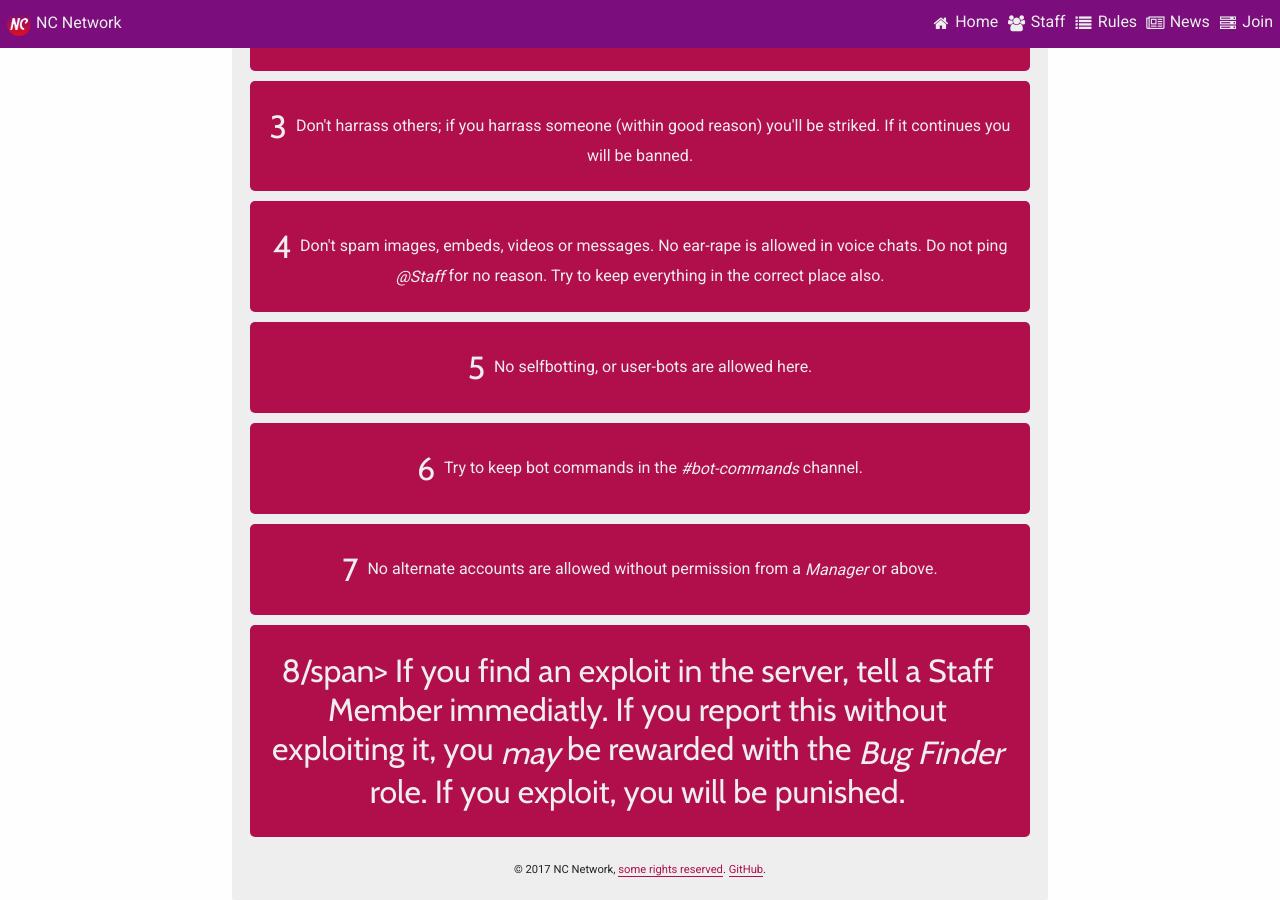
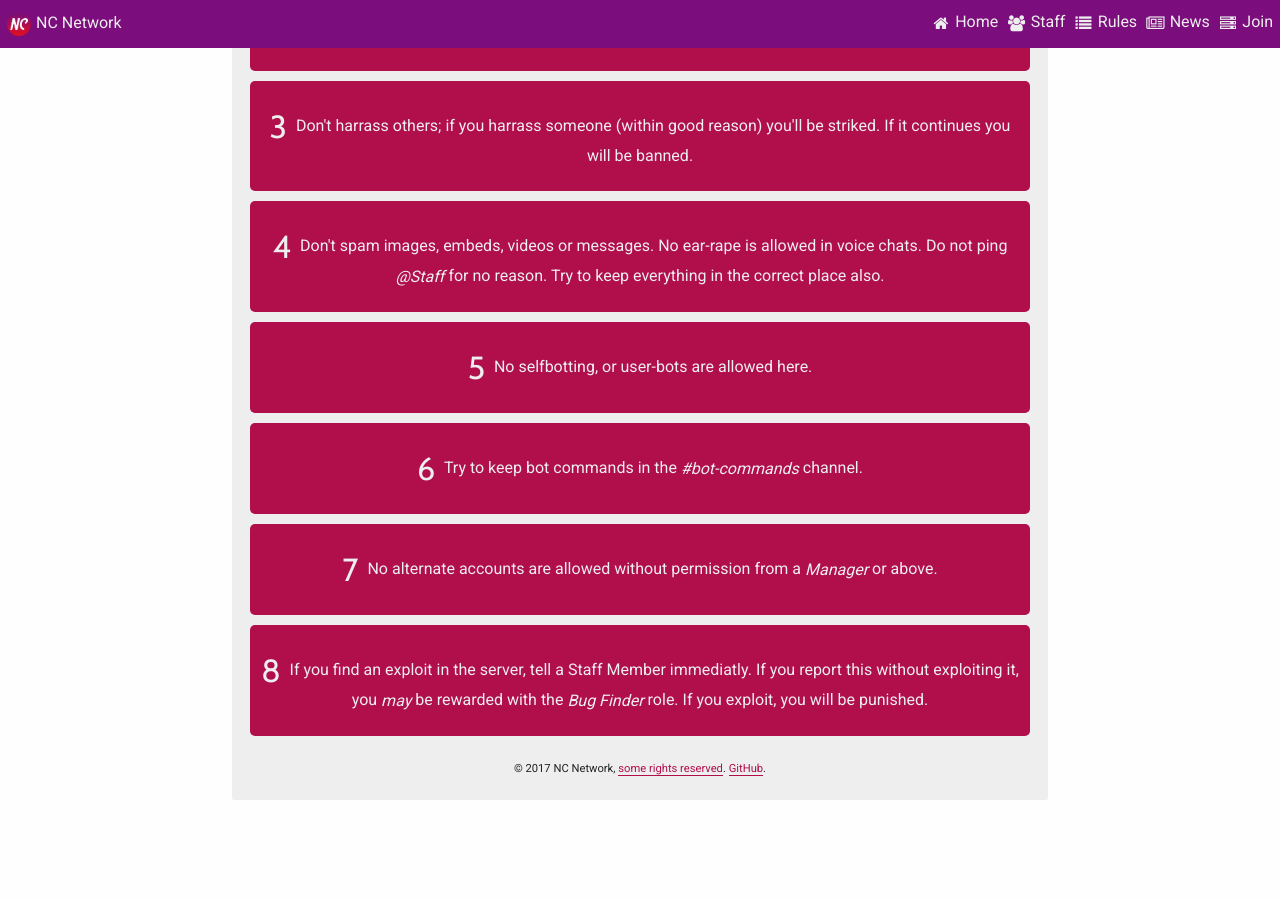
Before and after one commit to xwinbyte/NetskyWebsite, a Jekyll site: the page built from rules.html, in a window 1280 px wide and 900 px high, scrolled down 512 px. Built offline with Jekyll 4.4.1, drawn with Linux system fonts in a browser that asks for light colours; after the commit the page ends 1312 px from its top, so only the background shows below that.

Commit message:
fix a typo causing the 8th rule to bug out

```diff
--- a/rules.html
+++ b/rules.html
@@ -36,5 +36,5 @@ permalink: /rules/
 </div>
 
 <div class="rule">
-  <p><span>8/span> If you find an exploit in the server, tell a Staff Member immediatly. If you report this without exploiting it, you <i>may</i> be rewarded with the <i>Bug Finder</i> role. If you exploit, you will be punished.</p>
+  <p><span>8</span> If you find an exploit in the server, tell a Staff Member immediatly. If you report this without exploiting it, you <i>may</i> be rewarded with the <i>Bug Finder</i> role. If you exploit, you will be punished.</p>
 </div>
```
